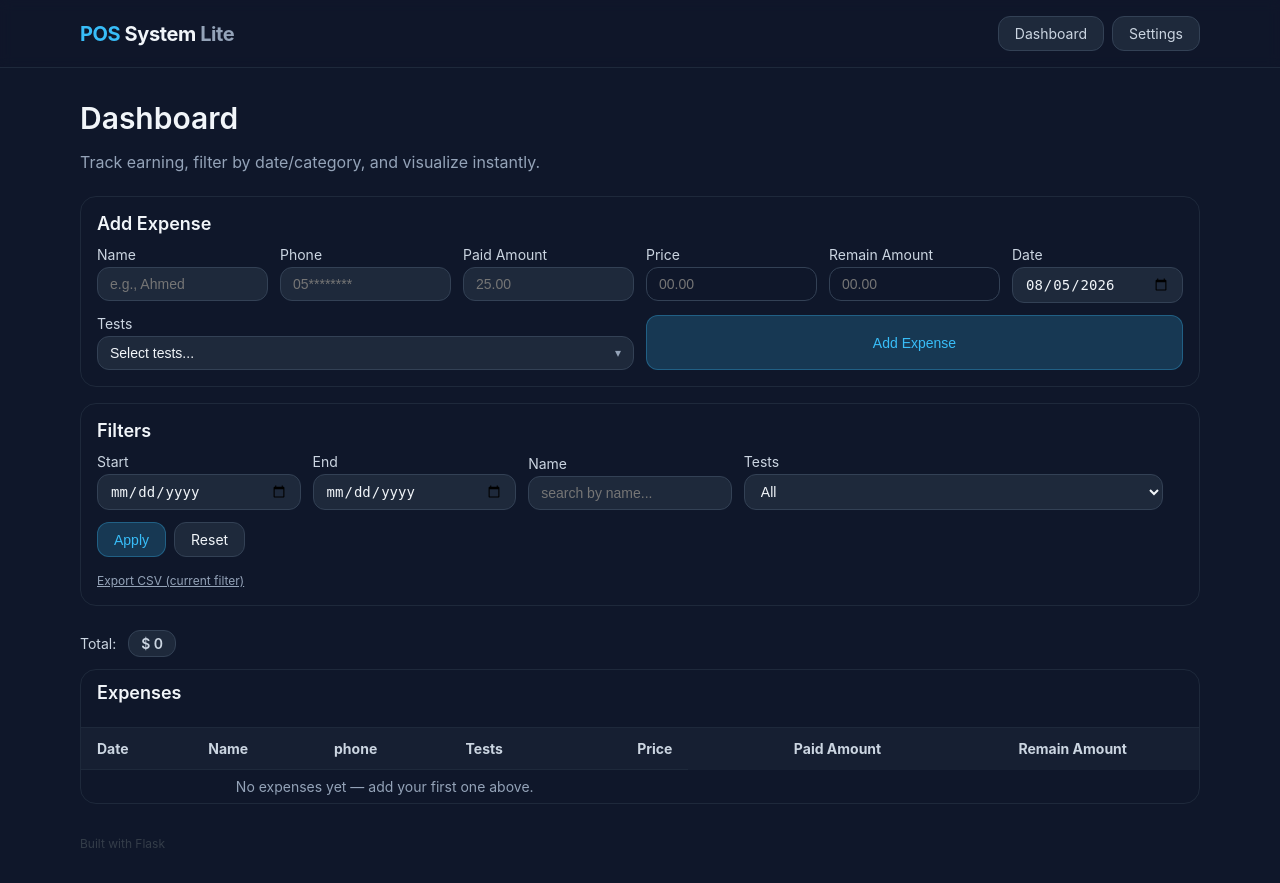
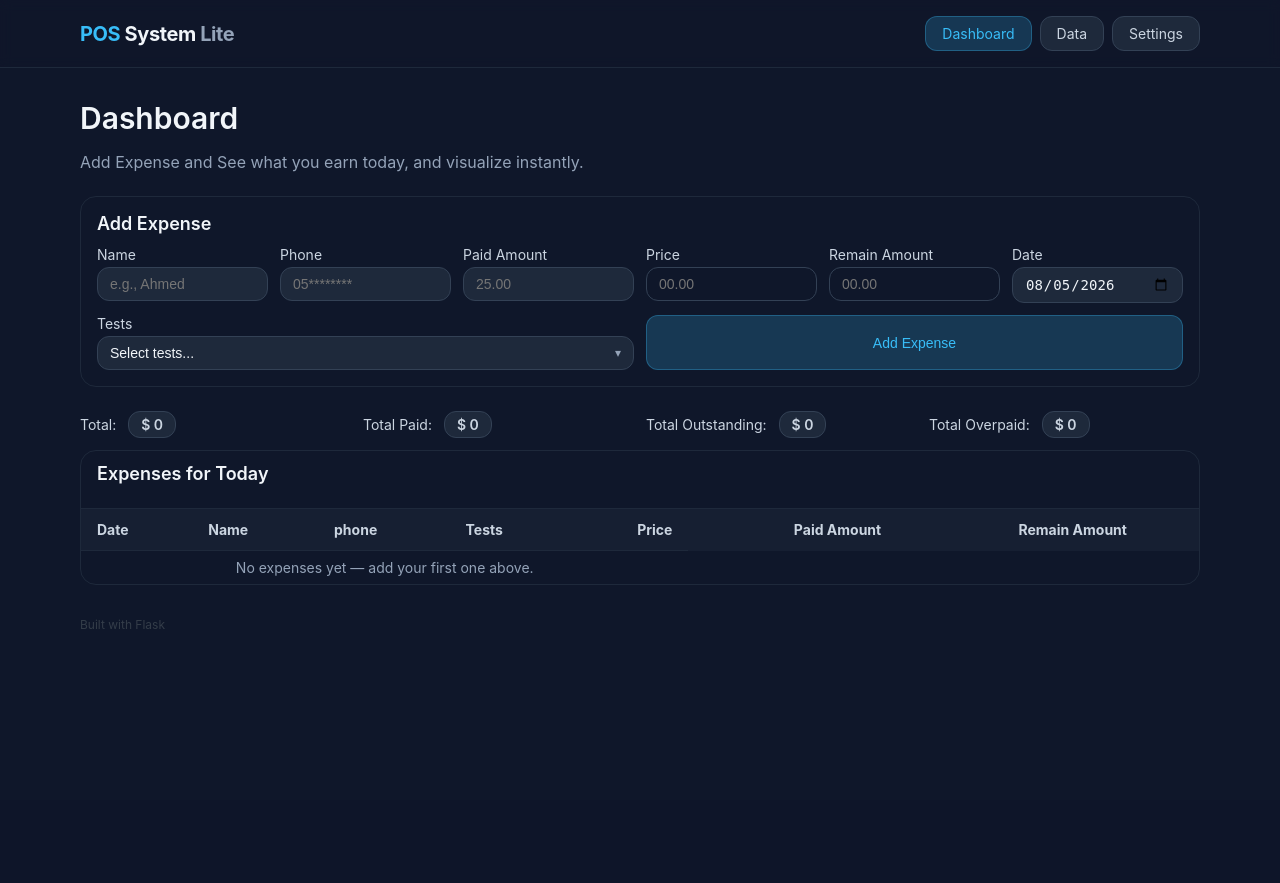
Before and after one commit to MahmoudAlQataa/Simple-POS-System, a Flask app: page / in a window 1280 px wide. After the commit the page ends 629 px from the top, so only its background shows below. Run offline with Flask 3, Linux system fonts and the light colour scheme.

Commit message:
Separate dashboard (today) from data page (filters + full history)

```diff
--- a/routes/__init__.py
+++ b/routes/__init__.py
@@ -12,3 +12,4 @@ from routes import settings  # noqa: E402,F401
 from routes import add_test  # noqa: E402,F401
 from routes import delete_test  # noqa: E402,F401
 from routes import export  # noqa: E402,F401
+from routes import data  # noqa: E402,F401
--- a/routes/delete.py
+++ b/routes/delete.py
@@ -1,4 +1,4 @@
-from flask import url_for, flash, redirect
+from flask import url_for, flash, redirect, request
 
 from routes import main_bp
 from extensions import db
@@ -12,4 +12,6 @@ def delete(expense_id):
     db.session.delete(e)  # Delete the expense from the database
     db.session.commit()  # Commit the changes to the database
     flash("Expense deleted", "success")  # Flash a success massage
-    return redirect(url_for("main.index"))  # Redirect back to the index page
+    if request.referrer:
+        return redirect(request.referrer)  # Redirect back to the previous page
+    # return redirect(url_for("main.index"))  # Redirect back to the index page
--- a/routes/edit.py
+++ b/routes/edit.py
@@ -26,5 +26,6 @@ def edit_expense(id):
     expense.remain_amount = paid_amount - expense.price  # Server account, not from the form
 
     db.session.commit()
-
-    return redirect(url_for("main.index"))
+    if request.referrer:
+            return redirect(request.referrer)  # Redirect back to the previous page
+    # return redirect(url_for("main.index"))
--- a/routes/index.py
+++ b/routes/index.py
@@ -1,54 +1,29 @@
-from flask import render_template, request, flash
+from flask import render_template
 from datetime import date
 
 from routes import main_bp
 from models import Expense
-from services import get_tests, parse_date_or_none
+from services import get_tests
 
 
 # the main route
 @main_bp.route("/")
 def index():
-    # ======================== THE FILTERs ========================
-    # read the start and end date from the front-end query parameters
-    start_str = (request.args.get("start") or "").strip()
-    end_str = (request.args.get("end") or "").strip()
-    selected_category = (request.args.get("category") or "").strip()
-    # parse the start and end dates
-    start_date = parse_date_or_none(start_str)
-    end_date = parse_date_or_none(end_str)
-    search_name = (request.args.get("search_name") or "").strip()  # search by name
-    #
-    if start_date and end_date and end_date < start_date:
-        flash("End date can't be earlier than start date", "error")
-        start_date = end_date = None
-        start_str = end_str = ""
-    #
+
     q = Expense.query
-
-    if start_date:
-        q = q.filter(Expense.date >= start_date)
-    if end_date:
-        q = q.filter(Expense.date <= end_date)
-
-    if selected_category:
-        q = q.filter(Expense.category.contains(selected_category))
-
-    if search_name:  # Name search (case-insensitive and partial)
-        q = q.filter(Expense.name.ilike(f"%{search_name}%"))
-
-    # pulling the data from the db
-    expenses = q.order_by(Expense.date.desc(), Expense.id.desc()).all()
-    total = round(sum(e.price for e in expenses), 2)  # sum of price
+    expenses_today = q.filter(Expense.date == date.today()).order_by(Expense.date.desc(), Expense.id.desc()).all()
+    total = round(sum(e.price for e in expenses_today), 2)  # sum of price
+    total_paid = round(sum(e.paid_amount for e in expenses_today), 2)  # sum of price
+    total_outstanding = round(sum(e.remain_amount for e in expenses_today if e.remain_amount < 0), 2)  # sum of total that you need from the customer
+    total_overpaid = round(sum(e.remain_amount for e in expenses_today if e.remain_amount > 0), 2)  # sum of total thet the customer need from you
 
     return render_template(
         "index.html",
         categories=get_tests(),
         today=date.today().isoformat(),
-        expenses=expenses,
+        expenses_today=expenses_today,
         total=total,
-        start_str=start_str,
-        end_str=end_str,
-        selected_category=selected_category,
-        search_name=search_name,
+        total_paid=total_paid,
+        total_outstanding=total_outstanding,
+        total_overpaid=total_overpaid,
     )  # sending the data to the front-end
--- a/static/css/style.css
+++ b/static/css/style.css
@@ -220,7 +220,13 @@ a {
 
 .field-row2 {
   display: grid;
-  grid-template-columns: 1fr 1fr;
+  grid-template-columns: repeat(2, 1fr);
+  gap: 12px;
+}
+
+.field-row4 {
+  display: grid;
+  grid-template-columns: repeat(4, 1fr);
   gap: 12px;
 }
 
--- a/templates/base.html
+++ b/templates/base.html
@@ -20,11 +20,15 @@
 
       <nav class="nav-links">
         <a href="{{ url_for('main.index') }}"
-          class="nav-link {% if request.endpoint == 'index' %}nav-link-active{% endif %}">
+          class="nav-link {% if request.endpoint == 'main.index' %}nav-link-active{% endif %}">
           Dashboard
         </a>
+        <a href="{{ url_for('main.data') }}"
+          class="nav-link {% if request.endpoint == 'main.data' %}nav-link-active{% endif %}">
+          Data
+        </a>
         <a href="{{ url_for('main.settings') }}"
-          class="nav-link {% if request.endpoint == 'settings' %}nav-link-active{% endif %}">
+          class="nav-link {% if request.endpoint == 'main.settings' %}nav-link-active{% endif %}">
           Settings
         </a>
       </nav>
--- a/templates/index.html
+++ b/templates/index.html
@@ -5,13 +5,11 @@
 {% block content %}
 <h1 class="page-title">Dashboard</h1>
 <p class="page-subtitle">
-  Track earning, filter by date/category, and visualize instantly.
+  Add Expense and See what you earn today, and visualize instantly.
 </p>
 
-<!-- Filters + Add form -->
+<!-- Add form -->
 <div class="grid-layout">
-
-
 
   <!-- Add Expense -->
   <section class="card">
@@ -81,85 +79,47 @@
     </form>
   </section>
 
+</div>
 
-  <!-- Filters -->
-  <section class="card card-filters">
-    <h2 class="card-title">Filters</h2>
-    <form method="get" action="{{ url_for('main.index') }}" class="filters-form">
-      <label class="field">
-        <span class="field-label">Start</span>
-        <input name="start" value="{{ start_str or '' }}" type="date" class="input" />
-      </label>
-      <label class="field">
-        <span class="field-label">End</span>
-        <input name="end" value="{{ end_str or '' }}" type="date" class="input" />
-      </label>
+<!-- Totals -->
+<div class="field-row4">
 
-      <!-- search by name -->
-      <label class="field">
-        <span class="field-label">Name</span>
-        <input name="search_name" value="{{ search_name or '' }}" type="text" class="input"
-          placeholder="search by name..." />
-      </label>
+  <!-- Total (global) -->
+  <div class="total-line total-line-spaced">
+    <span class="mr-2">Total:</span>
+    <span class="total-badge">
+      ${{ '%2.f'|format(total or 0) }}
+    </span>
+  </div>
 
-      <label class="field field-wide">
-        <span class="field-label">Tests</span>
-        <select name="category" class="input">
-          <option value="">All</option>
+  <!-- Total (Paid) -->
+  <div class="total-line total-line-spaced">
+    <span class="mr-2">Total Paid:</span>
+    <span class="total-badge">
+      ${{ '%2.f'|format(total_paid or 0) }}
+    </span>
+  </div>
 
-          {% for c in categories %}
-          <option value="{{ c.name }}" {% if selected_category==c.name %} selected {% endif %}>{{ c.name }}</option>
-          {% endfor %}
-
-        </select>
-      </label>
-      <div class="filters-actions">
-        <button class="btn btn-primary" type="submit">
-          Apply
-        </button>
-        <a class="btn btn-secondary" href="{{ url_for('main.index') }}">
-          Reset
-        </a>
-      </div>
-    </form>
-
-
-
-    <!-- Export link -->
-    <div class="export-line">
-      <a class="export-link"
-        href="{{ url_for('main.export_csv', start=start_str, end=end_str, category=selected_category) }}">
-        Export CSV (current filter)
-      </a>
-    </div>
-
-    <!-- Total -->
-    <!-- <div class="total-line">
-      <span class="mr-2">Total:</span>
-      <span class="total-badge">
-        ${{ '%2.f'|format(total or 0) }}
-      </span>
-    </div> -->
-
-  </section>
-
-
-
+  <!-- Total (Remain) -->
+  <div class="total-line total-line-spaced">
+    <span class="mr-2">Total Outstanding:</span>
+    <span class="total-badge">
+      ${{ '%2.f'|format(total_outstanding or 0) }}
+    </span>
+  </div>
+  <div class="total-line total-line-spaced">
+    <span class="mr-2">Total Overpaid:</span>
+    <span class="total-badge">
+      ${{ '%2.f'|format(total_overpaid or 0) }}
+    </span>
+  </div>
 
 </div>
 
-<!-- Total (global) -->
-<div class="total-line total-line-spaced">
-  <span class="mr-2">Total:</span>
-  <span class="total-badge">
-    ${{ '%2.f'|format(total or 0) }}
-  </span>
-</div>
-
-<!-- Expenses table -->
+<!-- Today Expenses table -->
 <section class="card table-card">
   <div class="table-card-header">
-    <h2 class="card-title">Expenses</h2>
+    <h2 class="card-title">Expenses for Today</h2>
   </div>
   <div class="table-scroll">
     <table class="expenses-table">
@@ -177,9 +137,9 @@
       </thead>
       <tbody>
 
-        {% if expenses%} <!-- the if in flask -->
+        {% if expenses_today%} <!-- the if in flask -->
 
-        {% for e in expenses %} <!-- for loop in flask -->
+        {% for e in expenses_today%} <!-- for loop in flask -->
 
         <tr>
           <!-- looping in the data -->
```
Also changed, not shown: routes/data.py (added, +57 -0 lines), templates/data.html (added, +210 -0 lines).
